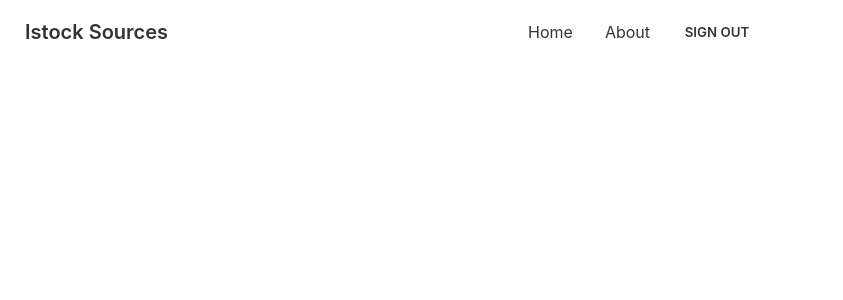
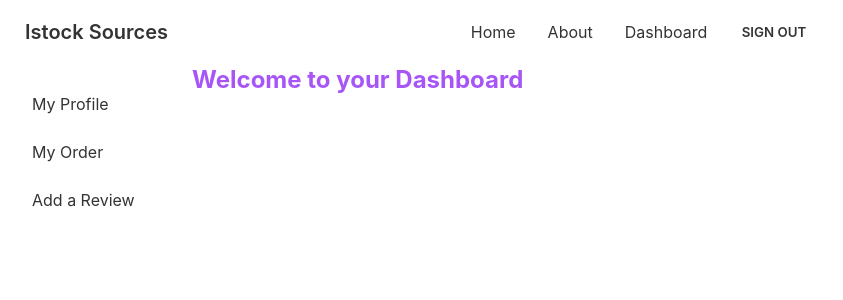
Before and after one commit to sebokdas1/istock-sources-client, a React (Create React App) app: page /dashboard in a window 1280 px wide. Shown: the top 300 px of the page, without its empty margins (0-843 px from the left). Built offline with nearby package versions, Linux system fonts and the light colour scheme; no server answers; sample sign-in values are in the browser's storage; the HTML template or start-up script is replaced by a standard one.

Commit message:
dashboard fils added

```diff
--- a/src/App.js
+++ b/src/App.js
@@ -1,6 +1,10 @@
 import { Route, Routes } from 'react-router-dom';
 import { ToastContainer } from 'react-toastify';
 import './App.css';
+import AddReviews from './pages/Dashboard/AddReviews';
+import Dashboard from './pages/Dashboard/Dashboard';
+import MyOrder from './pages/Dashboard/MyOrder';
+import MyProfile from './pages/Dashboard/MyProfile';
 import Home from './pages/Home/Home';
 import PartDetails from './pages/Home/PartDetails';
 import Login from './pages/login/Login';
@@ -14,11 +18,23 @@ function App() {
       <Navbar></Navbar>
       <Routes>
         <Route path='/' element={<Home />}></Route>
+
         <Route path='part/:id' element={
           <RequireAuth>
             <PartDetails />
           </RequireAuth>
-        }></Route>
+        } />
+
+        <Route path='dashboard' element={
+          <RequireAuth>
+            <Dashboard />
+          </RequireAuth>
+        }>
+          <Route index element={<MyProfile />}></Route>
+          <Route path='my-order' element={<MyOrder />}></Route>
+          <Route path='add-review' element={<AddReviews />}></Route>
+        </Route>
+
         <Route path='login' element={<Login />}></Route>
         <Route path='register' element={<Register />}></Route>
       </Routes>
--- a/src/Shared/Navbar.js
+++ b/src/Shared/Navbar.js
@@ -3,9 +3,15 @@ import { signOut } from 'firebase/auth';
 import { Link } from 'react-router-dom';
 import { useAuthState } from 'react-firebase-hooks/auth';
 import auth from '../firebase.init';
+import Loading from './Loading';
 
 const Navbar = () => {
-    const [user, loading, error] = useAuthState(auth);
+    const [user, loading] = useAuthState(auth);
+
+
+    if (loading) {
+        return <Loading />
+    }
 
     const logOut = () => {
         signOut(auth);
@@ -18,9 +24,9 @@ const Navbar = () => {
         {/* <li><Link to="/reviews">Reviews</Link></li> */}
         {/* <li><Link to="/contact">Contact Us</Link></li> */}
         <li><Link to="/about">About</Link></li>
-        {/* {
+        {
             user && <li><Link to="/dashboard">Dashboard</Link></li>
-        } */}
+        }
         <li>{user ? <button className="btn btn-ghost" onClick={logOut}>Sign Out</button> : <Link to="/login">Login</Link>}</li>
     </>
     return (
--- /dev/null
+++ b/src/pages/Dashboard/AddReviews.js
@@ -0,0 +1,11 @@
+import React from 'react';
+
+const AddReviews = () => {
+    return (
+        <div>
+
+        </div>
+    );
+};
+
+export default AddReviews;
--- a/src/pages/Dashboard/Dashboard.js
+++ b/src/pages/Dashboard/Dashboard.js
@@ -1,9 +1,32 @@
 import React from 'react';
+import { useAuthState } from 'react-firebase-hooks/auth';
+import { Link, Outlet } from 'react-router-dom';
+import auth from '../../firebase.init';
 
 const Dashboard = () => {
+    const [user] = useAuthState(auth);
+    // const [admin] = useAdmin(user);
     return (
-        <div>
-
+        <div className="drawer drawer-mobile">
+            <input id="dashboard-sidebar" type="checkbox" className="drawer-toggle" />
+            <div className="drawer-content">
+                <h2 className='text-2xl font-bold text-purple-500'>Welcome to your Dashboard</h2>
+                <Outlet />
+            </div>
+            <div className="drawer-side">
+                <label htmlFor="dashboard-sidebar" className="drawer-overlay"></label>
+                <ul className="menu p-4 overflow-y-auto w-48 bg-base-100 text-base-content">
+                    {/* <!-- Sidebar content here --> */}
+                    <li><Link to="/dashboard">My Profile</Link></li>
+                    <li><Link to="/dashboard/my-order">My Order</Link></li>
+                    <li><Link to="/dashboard/add-review">Add a Review</Link></li>
+                    {/* {admin && <>
+                        <li><Link to="/dashboard/users">All Users</Link></li>
+                        <li><Link to="/dashboard/addDoctor">Add a Doctor</Link></li>
+                        <li><Link to="/dashboard/manage-doctor">Manage Doctors</Link></li>
+                    </>} */}
+                </ul>
+            </div>
         </div>
     );
 };
--- /dev/null
+++ b/src/pages/Dashboard/MyOrder.js
@@ -0,0 +1,11 @@
+import React from 'react';
+
+const MyOrder = () => {
+    return (
+        <div>
+
+        </div>
+    );
+};
+
+export default MyOrder;
--- /dev/null
+++ b/src/pages/Dashboard/MyProfile.js
@@ -0,0 +1,11 @@
+import React from 'react';
+
+const MyProfile = () => {
+    return (
+        <div>
+
+        </div>
+    );
+};
+
+export default MyProfile;
```
